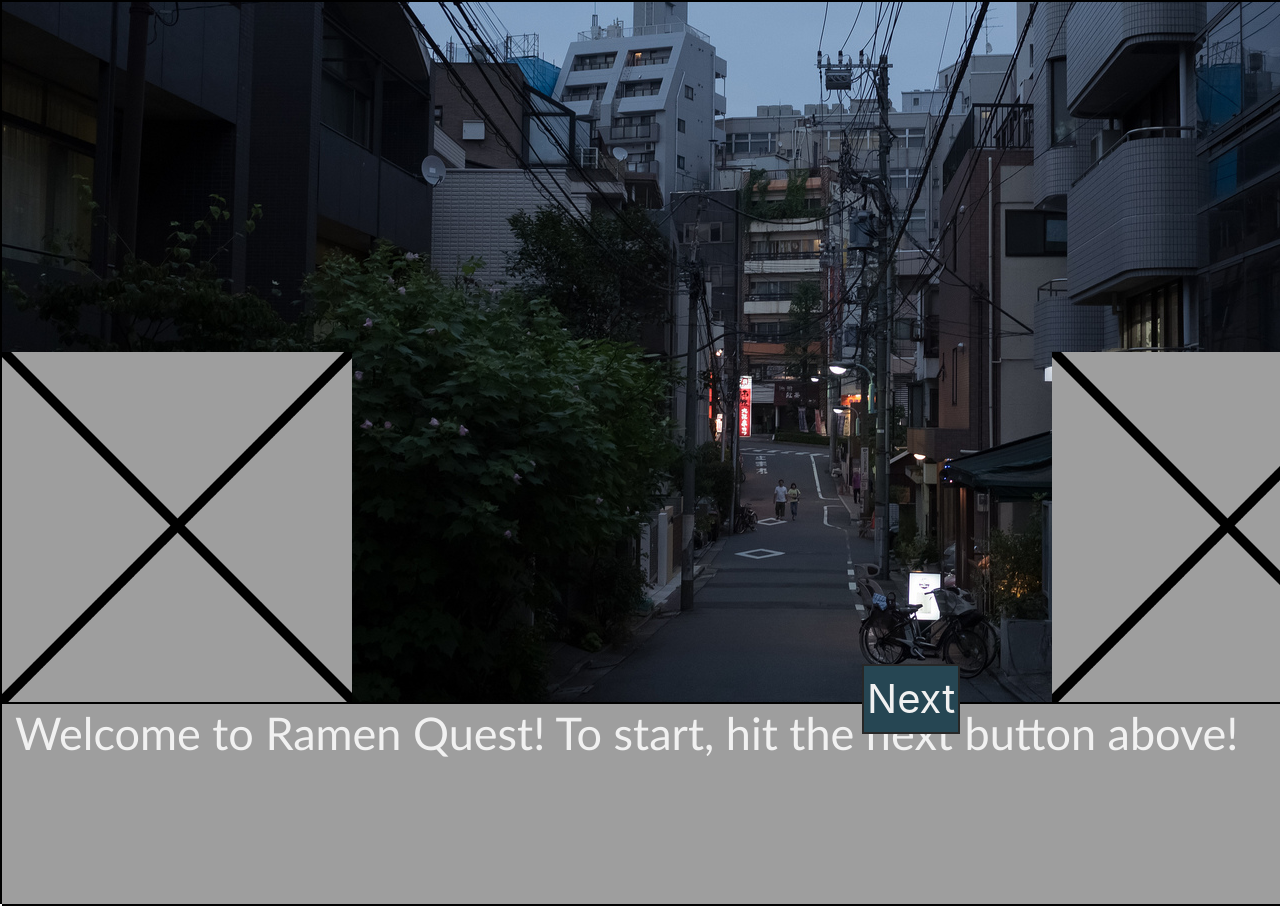
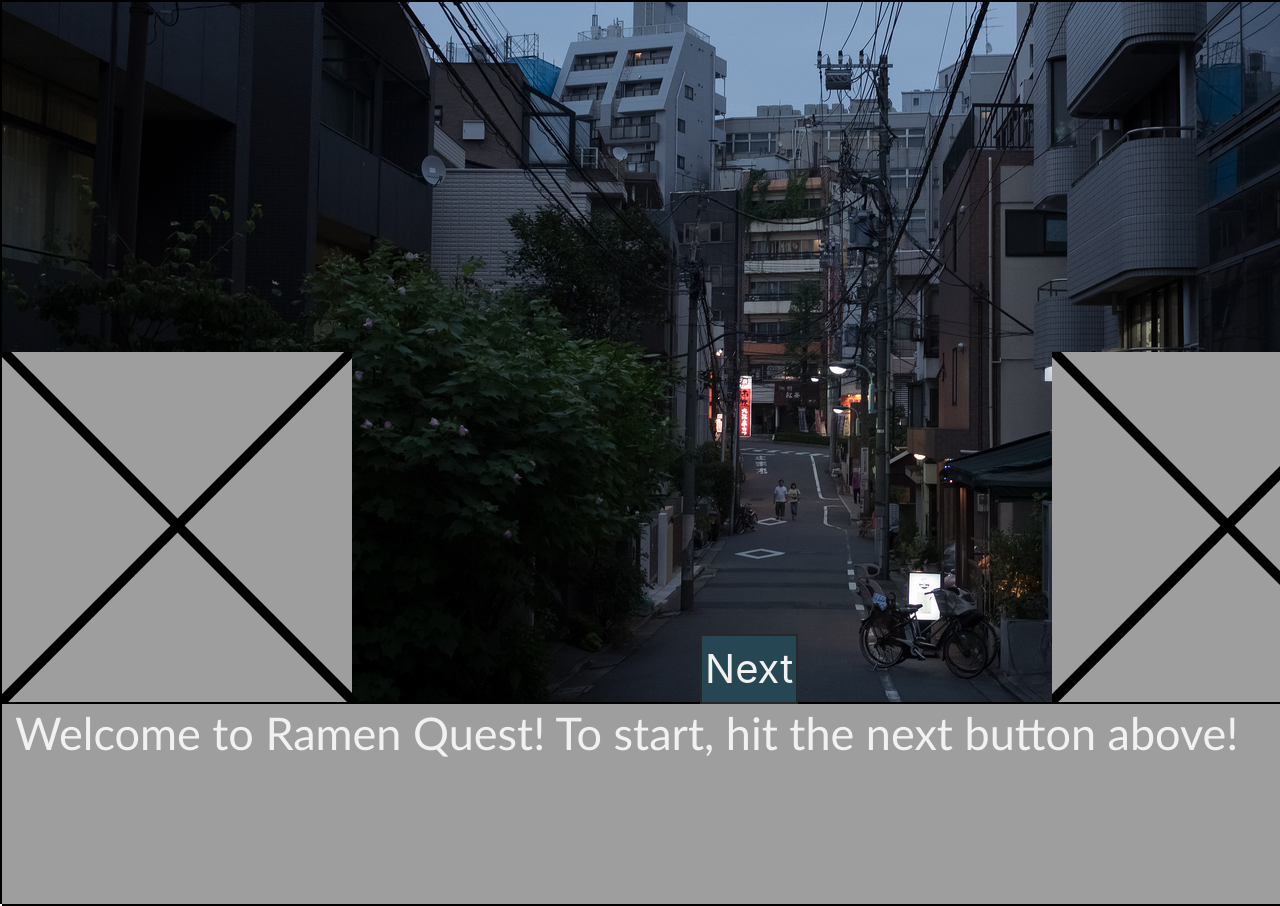
Before and after one commit to Walrus-Dog/ramenquest, a plain HTML site: page index.html in a window 1280 px wide. Shown: the top 906 px of the page. Drawn offline with nearby package versions, Linux system fonts and the light colour scheme.

Commit message:
Update style.css

```diff
--- a/css/style.css
+++ b/css/style.css
@@ -80,8 +80,8 @@ button {
 
 #btnNext {
     position: absolute;
-    top: 664px;
-    left: 862px;
+    top: 634px;
+    left: 700px;
 }
 
 #option1 {
```
